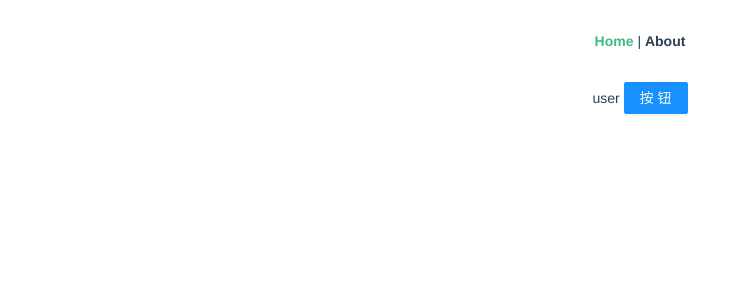
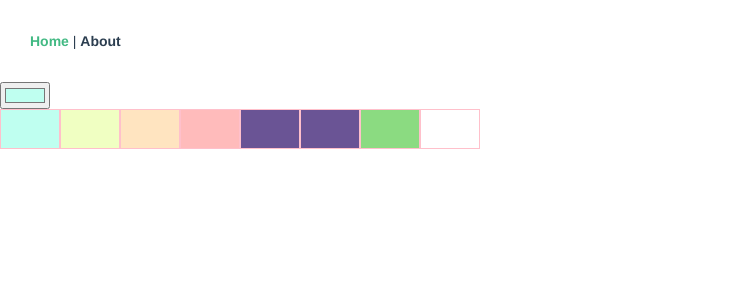
Before and after one commit to wangkaiwd/vue3-test, a Vue app: page /#/ in a window 1280 px wide. Shown: the top 300 px of the page, without its empty margins (0-751 px from the left). Built offline with nearby package versions, Linux system fonts and the light colour scheme.

Commit message:
feat: test derive development mode

```diff
--- a/src/App.vue
+++ b/src/App.vue
@@ -1,9 +1,10 @@
 <template>
   <div id="nav">
-    <router-link to="/">Home</router-link> |
+    <router-link to="/">Home</router-link>
+    |
     <router-link to="/about">About</router-link>
   </div>
-  <router-view />
+  <router-view/>
 </template>
 
 <style lang="less">
@@ -11,7 +12,6 @@
   font-family: Avenir, Helvetica, Arial, sans-serif;
   -webkit-font-smoothing: antialiased;
   -moz-osx-font-smoothing: grayscale;
-  text-align: center;
   color: #2c3e50;
 }
 
--- /dev/null
+++ b/src/components/ColorPicker.vue
@@ -0,0 +1,70 @@
+<template>
+  <div class="color-picker">
+    <!--  entering the color into a text field in #rrggbb hexadecimal format  -->
+    <input type="color" :value="value" @change="onChange">
+    <div class="color-list">
+      <div
+        v-for="(color,i) in colors"
+        :key="i"
+        @click="onClick(color)"
+        class="color-list-item"
+        :style="{backgroundColor: color}"
+      >
+      </div>
+      <div class="color-list-item transparent" @click="onClick('#ffffff')">
+      </div>
+    </div>
+  </div>
+</template>
+
+<script lang="ts">
+import { defineComponent, PropType, reactive, toRefs } from 'vue';
+
+const defaultColors = ['#BFFFF0', '#F0FFC2', '#FFE4C0', '#FFBBBB', '#6A5495', '#6A5495', '#8BDB81'];
+export default defineComponent({
+  name: 'ColorPicker',
+  props: {
+    value: {
+      type: String,
+      required: true
+    },
+    colors: {
+      type: Array as PropType<string[]>,
+      default: defaultColors
+    }
+  },
+  emits: ['change'],
+  setup (props, { emit }) {
+    const state = reactive({});
+    const onChange = (e: InputEvent) => {
+      const value = (e.target as HTMLInputElement).value;
+      emit('change', value);
+    };
+    const onClick = (color: string) => {
+      emit('change', color);
+    };
+    return {
+      ...toRefs(state),
+      onChange,
+      onClick
+    };
+  },
+});
+</script>
+
+<style lang="less" scoped>
+.color-picker {
+  .color-list {
+    display: flex;
+    flex-wrap: wrap;
+  }
+  .color-list-item {
+    &.transparent {
+      background-color: transparent;
+    }
+    width: 60px;
+    height: 40px;
+    border: 1px solid pink;
+  }
+}
+</style>
--- a/src/views/Home.vue
+++ b/src/views/Home.vue
@@ -2,20 +2,29 @@
   <div class="home">
     <!--    <img alt="Vue logo" src="../assets/logo.png" />-->
     <!--    <HelloWorld msg="Welcome to Your Vue.js + TypeScript App" />-->
-    <user-profile></user-profile>
+    <!--    <user-profile></user-profile>-->
+    <color-picker :value="value" @change="value = $event"></color-picker>
   </div>
 </template>
 
 <script lang="ts">
-import { defineComponent } from 'vue';
+import { defineComponent, ref } from 'vue';
 // import HelloWorld from '@/components/HelloWorld.vue';
-import UserProfile from '@/components/UserProfile.vue'; // @ is an alias to /src
+import UserProfile from '@/components/UserProfile.vue';
+import ColorPicker from '@/components/ColorPicker.vue'; // @ is an alias to /src
 
 export default defineComponent({
   name: 'Home',
   components: {
+    ColorPicker,
     UserProfile,
     // HelloWorld,
   },
+  setup () {
+    const value = ref('#BFFFF0');
+    return {
+      value
+    };
+  }
 });
 </script>
```
Also changed, not shown: 2 other files (tests, documents, lock files or other folders).
